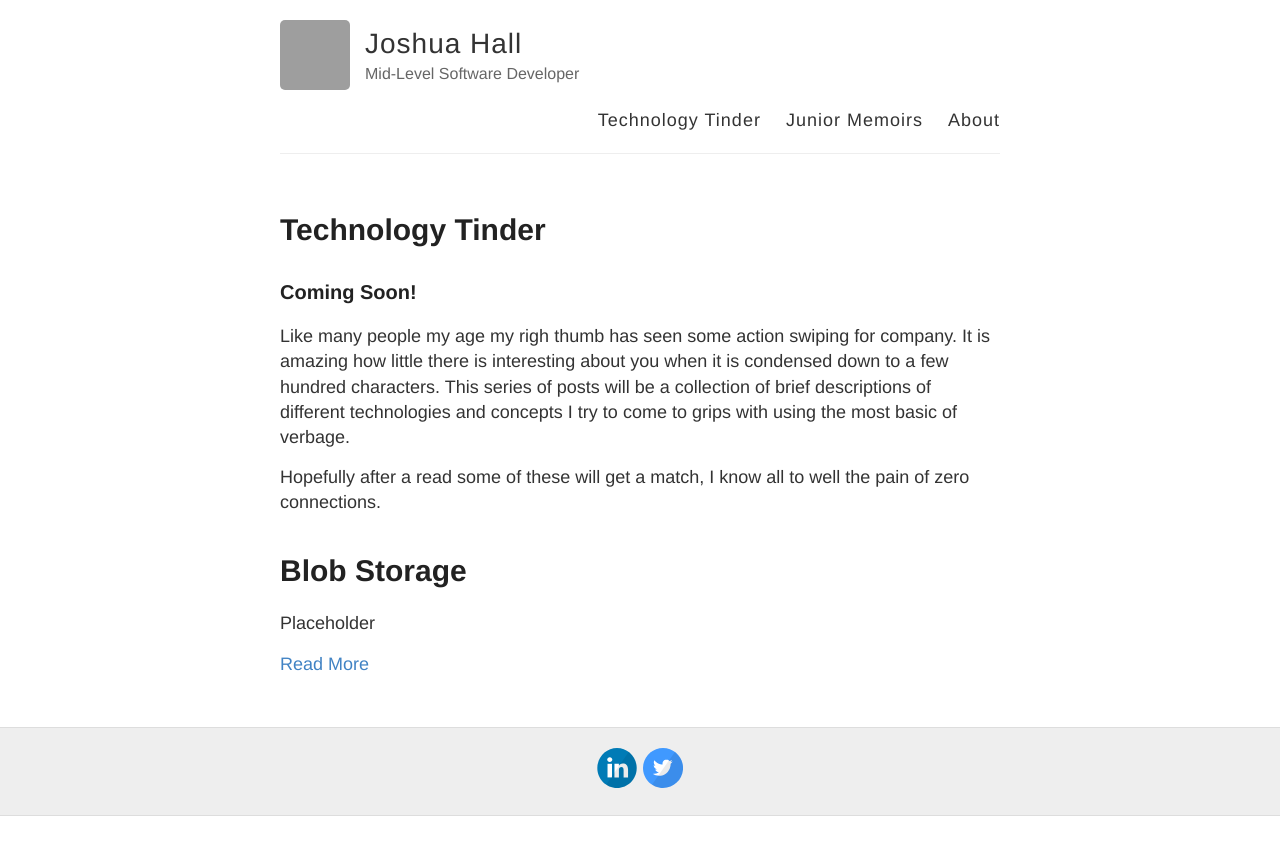
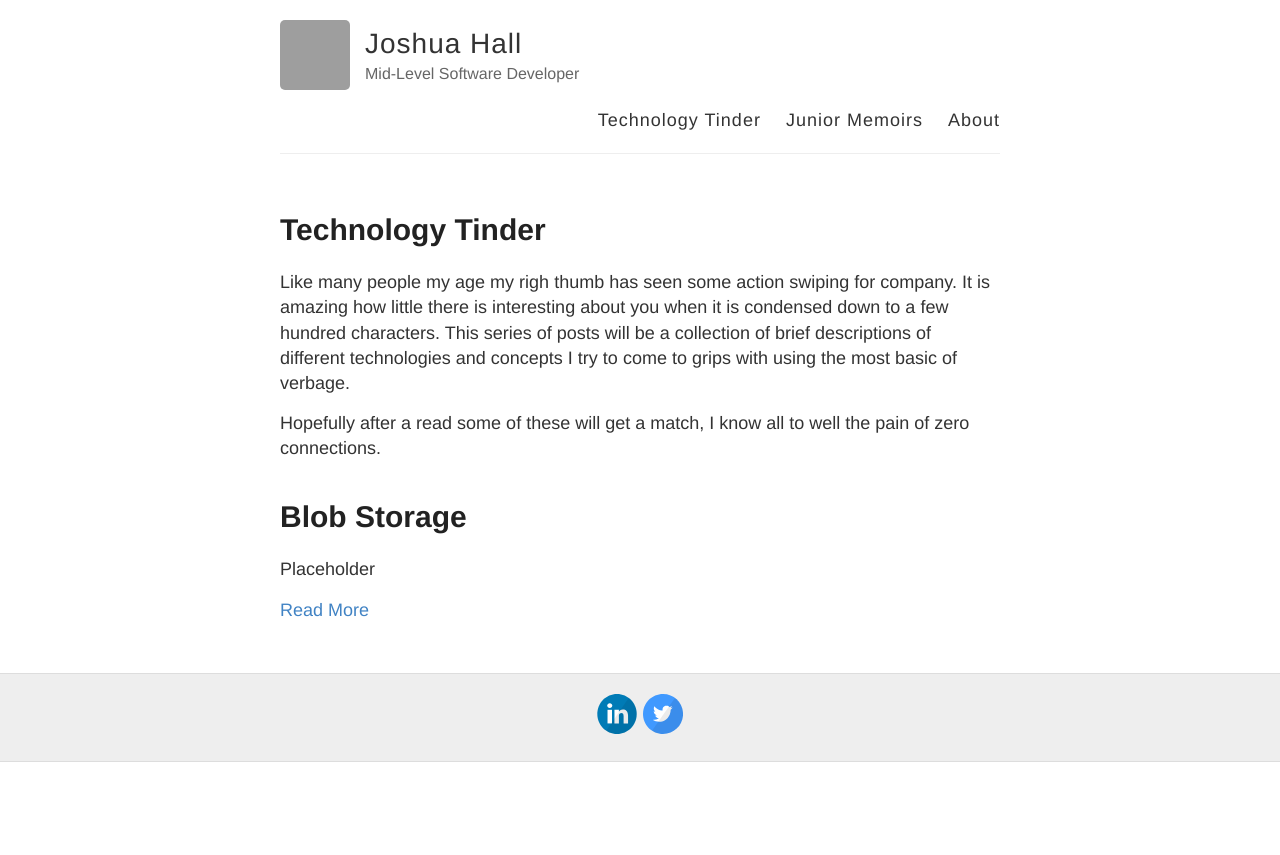
Before and after one commit to JoshuaHall1995/JoshuaHall1995.github.io, a Jekyll site: the page built from technologyTInder.md, in a window 1280 px wide. Shown: the top 855 px of the page. Built offline with Jekyll 4.4.1, drawn with Linux system fonts in a browser that asks for light colours; grey boxes are pictures that could not be loaded.

Commit message:
remove coming soon

```diff
--- a/technologyTInder.md
+++ b/technologyTInder.md
@@ -3,8 +3,6 @@
 title: Technology Tinder
 permalink: /technologyTinder/
 ---
-
-### Coming Soon!
 
 Like many people my age my righ thumb has seen some action swiping for company. It is amazing how little there is interesting about you
 when it is condensed down to a few hundred characters. This series of posts will be a collection of brief descriptions of different
```
